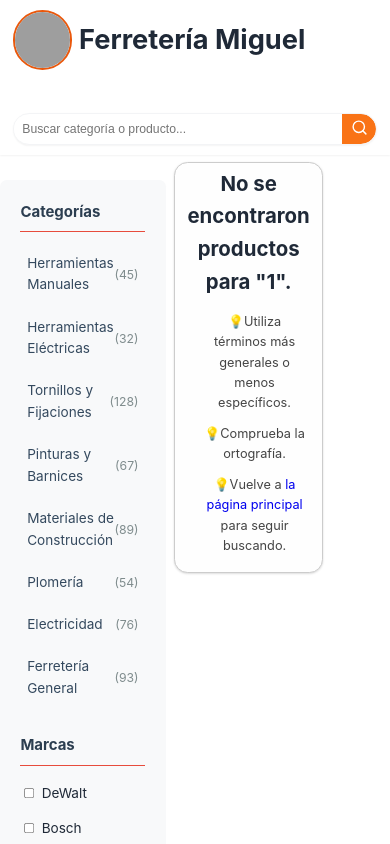
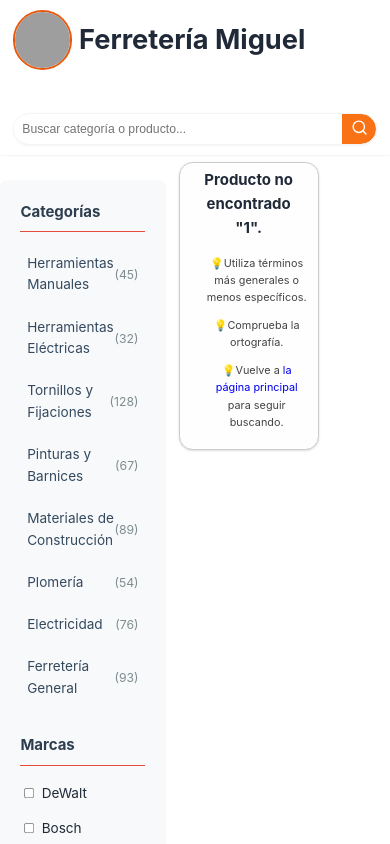
Before and after one commit to PiaAlenda/ferreteria1, a React (Vite) app: page /categoria/1 in a window 390 px wide. Shown: the top 844 px of the page. Built offline with nearby package versions, Linux system fonts and the light colour scheme; grey boxes are pictures that could not be loaded.

Commit message:
new change css

```diff
--- a/src/App.css
+++ b/src/App.css
@@ -278,15 +278,17 @@ body {
 
 /* NO RESULTS */
 .noresults {
-  position: static;
+ position: static;
   z-index: 1;
-  margin: 150px;
+  margin: 150px auto;
   padding: var(--spacing-3xl);
   background-color: #fefefe;
   border: 1px solid #ccc;
   border-radius: var(--border-radius-lg);
   text-align: center;
   box-shadow: var(--shadow);
+  max-width: 500px;
+  width: 100%;
 }
 
 .noresults h1 {
@@ -294,6 +296,9 @@ body {
   font-size: var(--text-2xl);
   margin-bottom: var(--spacing-md);
   font-size: 2rem;
+  max-width: 90%;
+  margin: 0 auto;
+  word-wrap: break-word;
 }
 
 .search-suggestions {
@@ -816,7 +821,7 @@ a {
 }
 
 .product-category-section {
-  margin-bottom: var(--spacing-xs);
+  margin-bottom: var(--spacing-3xl);
 }
 
 /* PRODUCT DETAIL */
@@ -1446,13 +1451,14 @@ a {
     text-align: center;
   }
 
-  .noresults {
-    margin: 100px var(--spacing-md);
+ .noresults {
+    margin: 100px auto;
     padding: var(--spacing-xl);
+    max-width: 90%;
   }
 
   .noresults h1 {
-    font-size: var(--text-2xl);
+    font-size: 1.5rem;
   }
 }
 
@@ -1528,19 +1534,22 @@ a {
 
   /* Products Grid */
  .products-grid,.products {
-    padding: 0 10px;
-    gap: 0.75rem;
+    padding: 0 8px;
   }
 
   .product-card {
-    padding: var(--spacing-sm);
-    font-size: 0.9rem;
-  }
+    padding: var(--spacing-xs);
+    font-size: 0.5rem;
+  }
+
+.noresults h1{
+  font-size: 15px;
+}
 
 .products .noresults{
     padding: 6px;
     margin-top: 190px;
-    margin-left: 0;
+    margin-left: 27px;
     margin-right: 0;
   }
 
@@ -1656,3 +1665,140 @@ font-size: 15px;
     justify-content: center;
   }
 }
+
+/* MÓVIL PEQUEÑO - 459px y menores */
+@media screen and (max-width: 459px) {
+  /* Products Grid - Grid más compacto */
+  .products-grid,
+  .products {
+    grid-template-columns: repeat(auto-fit, minmax(140px, 1fr));
+    gap: 0.75rem;
+    padding: 0 5px;
+  }
+
+  /* Product Card */
+  .product-card {
+    padding: var(--spacing-sm);
+    font-size: 0.8rem;
+    max-width: 160px;
+    min-width: 140px;
+  }
+
+  /* Product Image */
+  .product-image {
+    height: 120px;
+    margin-bottom: var(--spacing-sm);
+    padding: 5px;
+  }
+
+  .product-image img {
+    max-height: 110px;
+  }
+
+  /* Product Info */
+  .product-info h4 {
+    font-size: var(--text-base);
+    margin-bottom: 0.25rem;
+    line-height: 1.2;
+  }
+
+  /* Product Price */
+  .product-price {
+    margin-bottom: 0.5rem;
+  }
+
+  .current-price {
+    font-size: 1.1rem;
+  }
+
+  .original-price {
+    font-size: 0.85rem;
+  }
+
+  /* Product Actions */
+  .product-actions {
+    gap: 0.25rem;
+  }
+
+  .btn-product {
+    padding: 4px 8px;
+    font-size: 12px;
+    gap: 4px;
+  }
+
+  .btn-secondaryy {
+    padding: 4px 8px;
+    font-size: 12px;
+    gap: 4px;
+  }
+
+  /* Offer Badge*/
+  .offer-badge {
+    top: 5px;
+    left: 5px;
+    padding: 0.15rem 0.3rem;
+    font-size: 0.7rem;
+  }
+
+  /* Search Page Layout  */
+  .search-page-layout .products-grid {
+    margin-top: 130px ;
+    padding: 0 5px;
+  }
+
+  .search-page-layout .product-card {
+    margin-top: 4rem;
+  }
+
+  /* No Results */
+  .products .noresults {
+    padding: var(--spacing-sm);
+    margin-top: 190px;
+    margin-left: 10px;
+    margin-right: 10px;
+    max-width: calc(100% - 20px);
+  }
+
+  .noresults h1 {
+    font-size: 1.1rem;
+  }
+
+  .noresults li {
+    font-size: 0.8rem;
+    margin-right: 5px;
+  }
+
+  /* Container */
+  .container {
+    padding: 0 5px;
+  }
+
+  /* Categories Grid*/
+  .categories-grid {
+    grid-template-columns: repeat(auto-fit, minmax(80px, 1fr));
+    gap: 0.75rem;
+    margin-left: 5px;
+    margin-right: 5px;
+  }
+
+  .category-card {
+    padding: 0.75rem;
+  }
+
+  .category-icon {
+    width: 2.5rem;
+    height: 2.5rem;
+  }
+
+  .category-icon i {
+    font-size: 1.25rem;
+  }
+
+  .category-card h4 {
+    font-size: 0.9rem;
+  }
+
+  .category-card p {
+    font-size: 0.8rem;
+  }
+}
--- a/src/components/SearchResultPage.jsx
+++ b/src/components/SearchResultPage.jsx
@@ -29,7 +29,8 @@ export default function SearchResultPage() {
   <div className="products">
     {filteredProducts.length === 0 ? (
       <div className="noresults">
-        <h1>No se encontraron productos para <strong>"{termino}"</strong>.</h1>
+        <h1>Producto no encontrado <br />
+            <strong>"{termino}"</strong>.</h1>
         <ul className="search-suggestions">
           <li>Utiliza términos más generales o menos específicos.</li>
           <li>Comprueba la ortografía.</li>
```
